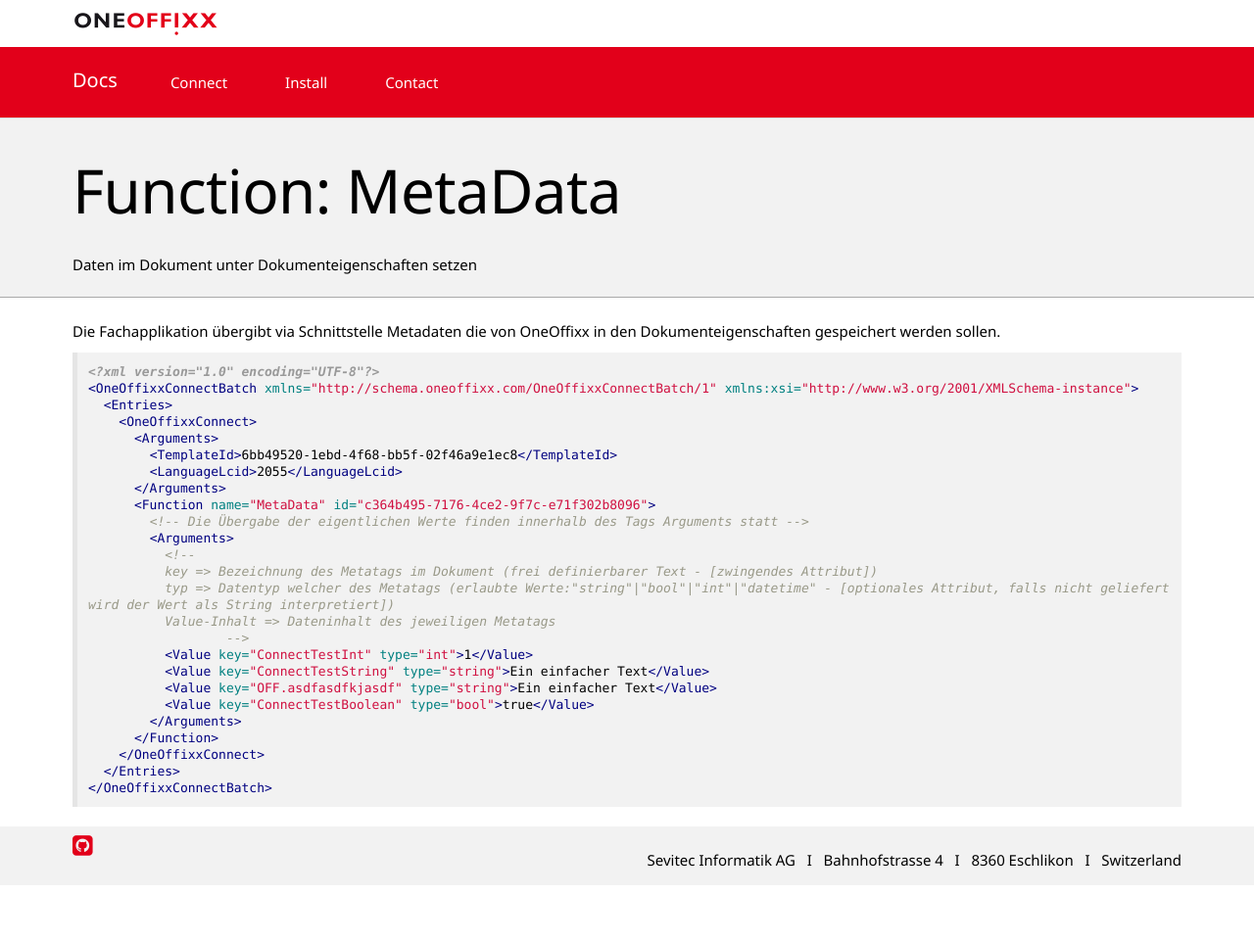
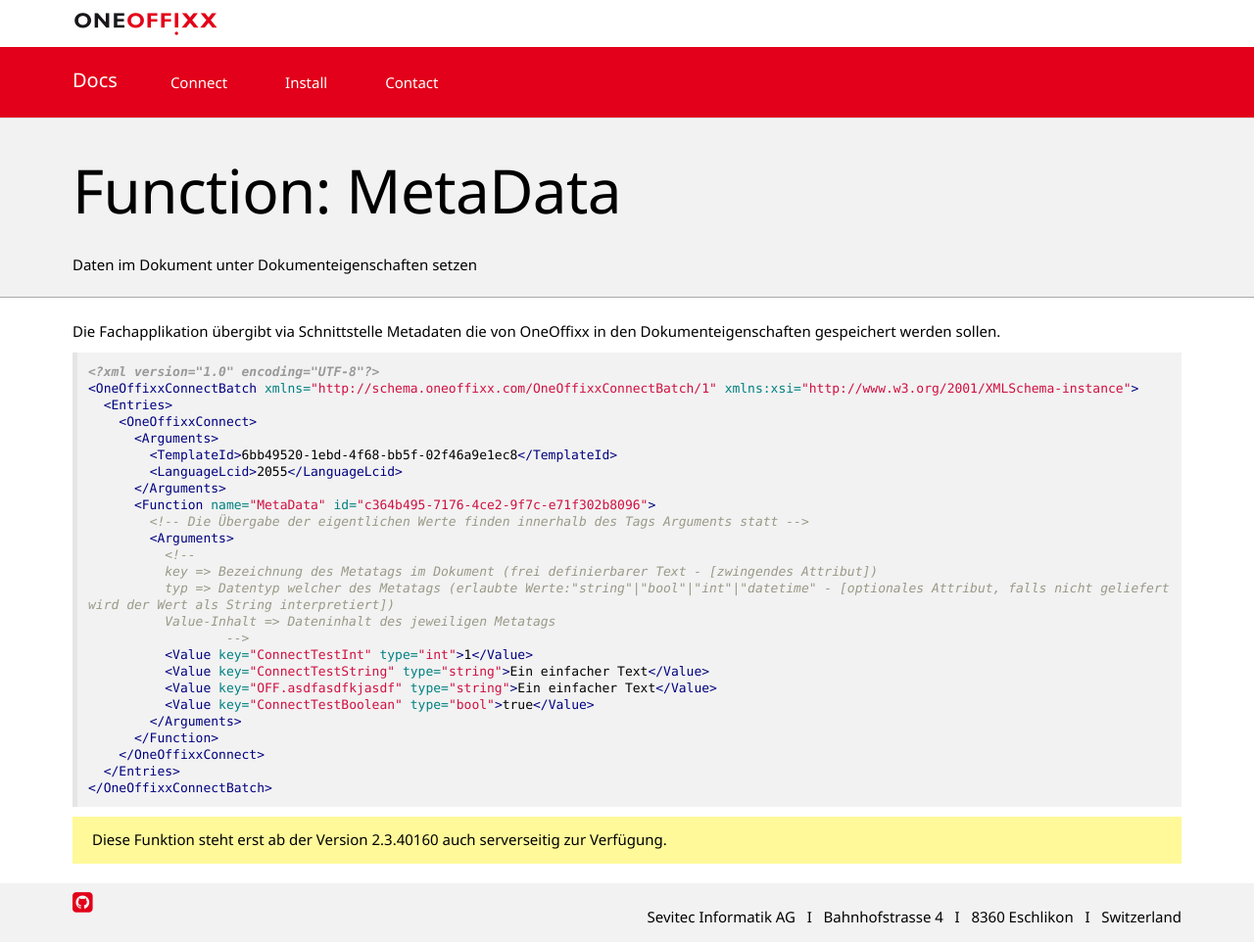
Before and after one commit to primesoft-group/oneoffixx-docs, a Jekyll site: the page built from _pages/connect/de/connect-functions-metadata.md, in a window 1280 px wide. Shown: the whole page at 98% size. Built offline with Jekyll 4.4.1, drawn with Linux system fonts in a browser that asks for light colours; nearby versions of some CDN libraries; some web fonts are replaced; before the commit the page ends 904 px from its top, so only the background shows below that.

Commit message:
2.3.40160 notice

````diff
--- a/_pages/connect/de/connect-functions-metadata.md
+++ b/_pages/connect/de/connect-functions-metadata.md
@@ -34,3 +34,4 @@
   </Entries>
 </OneOffixxConnectBatch>
 ```
+{% include alert.html type="warning" text="Diese Funktion steht erst ab der Version 2.3.40160 auch serverseitig zur Verfügung." %}
````
